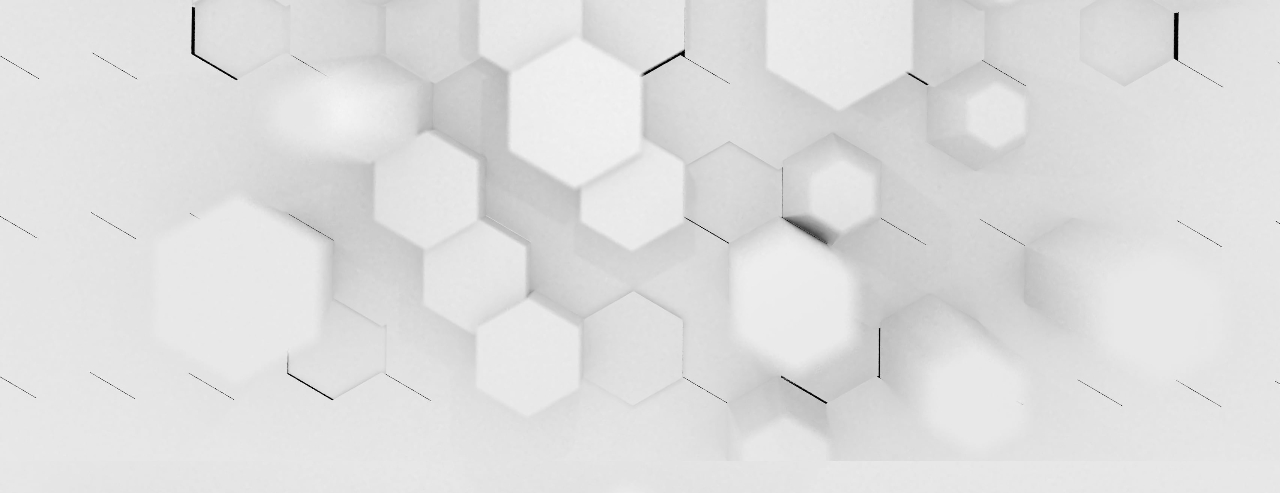
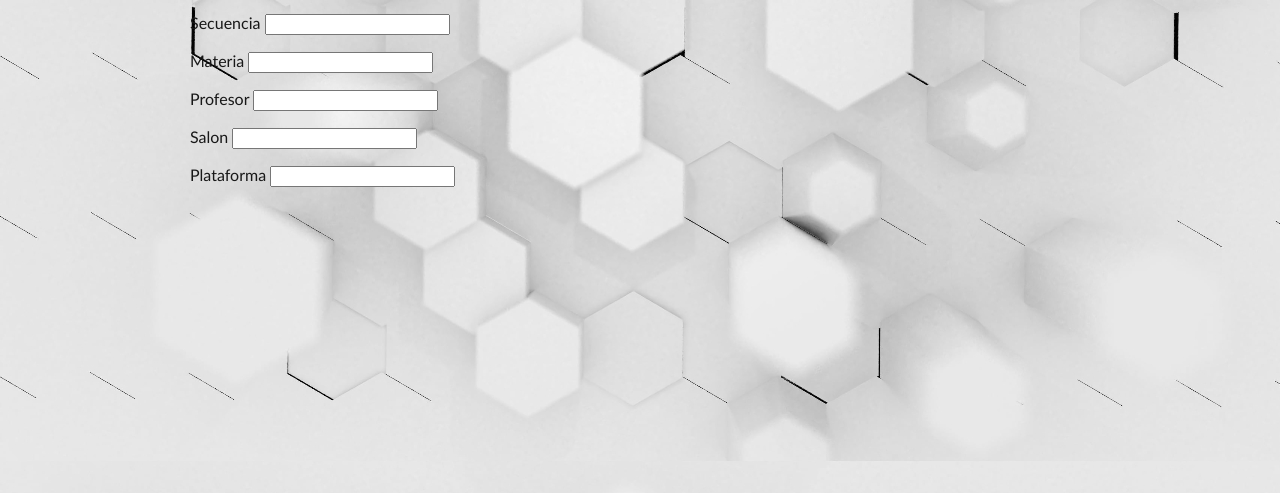
Before and after one commit to Examen3/Examen3.github.io, a plain HTML site: page edit.html in a window 1280 px wide. Shown: the part 307-800 px from the top of the page. Drawn offline with Linux system fonts and the light colour scheme.

Commit message:
Update edit.html

```diff
--- a/edit.html
+++ b/edit.html
@@ -15,7 +15,7 @@
     </head>
 
     <body>
-
+  <form name ="forma">
         <div id="main_wrapper">
             <header>
                 <div id="main_title">
@@ -40,12 +40,38 @@
                 <buttton name= "eleminar" type= "button"> Eliminar</button>
               </div>
           </header>
+            <p>
+               <label>
+                   Secuencia
+                 <input name="secuencia" type="text" required></label>
+            </p>
+
+            <p>
+               <label>
+                   Materia
+                 <input name="materia" type="text" required></label>
+            </p>
+            <p>
+               <label>
+                   Profesor
+                 <input name="prof" type="text" required></label>
+            </p>
+            <p>
+               <label>
+                   Salon
+                 <input name="salon" type="text" required></label>
+            </p>
+            <p>
+               <label>
+                   Plataforma
+                 <input name="plata" type="text" required></label>
+            </p>
+
+        </div>
+        </form>
+        <script type"module" src="Js/ctr"></script>
 
 
 
 
-        </div>
-
-
-
 </html>
```
